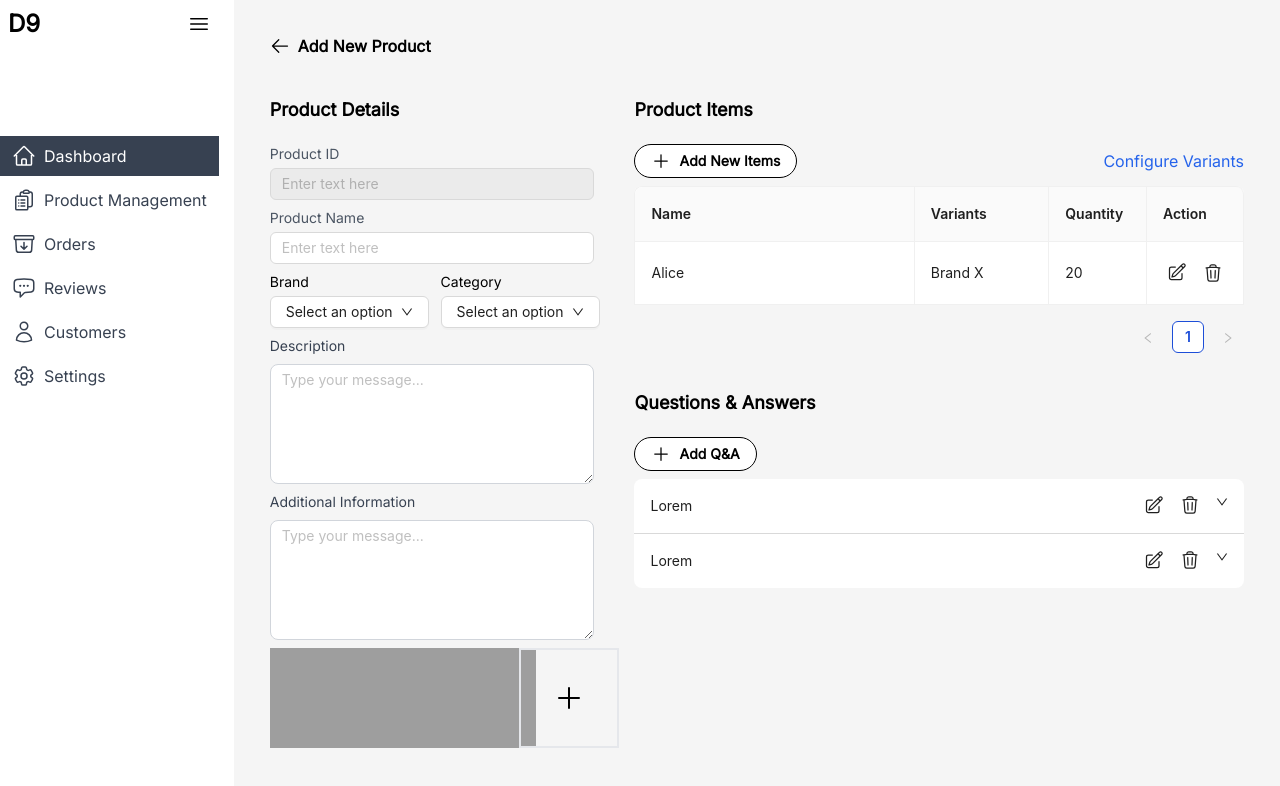
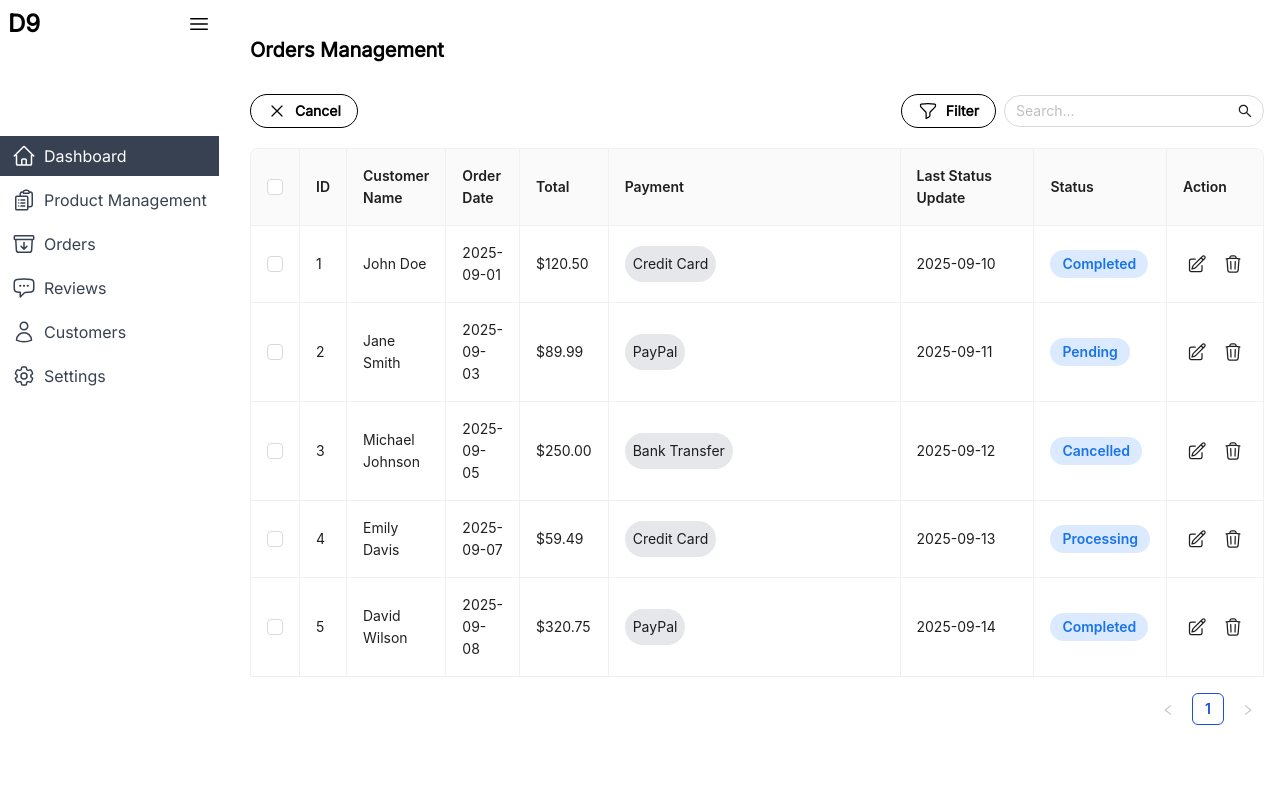
Before and after one commit to zakiD9/E-com-Website, a React (Vite) app: page /Admin in a window 1280 px wide. Shown: the top 786 px of the page. Built offline with nearby package versions, Linux system fonts and the light colour scheme; grey boxes are pictures that could not be loaded.

Commit message:
orders section

```diff
--- /dev/null
+++ b/src/components/pages/admin/sections/orders/OrdersSection.tsx
@@ -0,0 +1,171 @@
+import { FunnelIcon, XMarkIcon } from "@heroicons/react/24/outline";
+import { SearchBar } from "../../../../ui/search/SearchInput";
+import { ReusableTable } from "../../../../ui/table.tsx/Table";
+import EditButton from "../../../../ui/table.tsx/Edit";
+import DeleteButton from "../../../../ui/table.tsx/Delete";
+import { Button } from "../../../../ui/button/Button";
+import Status from "../../../../ui/table.tsx/Status";
+
+type Order = {
+  id: number;
+  customerName: string;
+  orderDate: string;
+  total: string;
+  payment: string;
+  lastUpdate: string;
+  status: string;
+  action: string;
+};
+
+const columns: ColumnsType<Order> = [
+  {
+    title: "ID",
+    dataIndex: "id",
+    key: "id",
+      width: 30,
+
+  },
+  {
+    title: "Customer Name",
+    dataIndex: "customerName",
+    key: "name",
+      width: 30,
+
+  },{
+    title: "Order Date",
+    dataIndex: "orderDate",
+    key: "orderDate",
+      width: 30,
+
+  },{
+    title: "Total",
+    dataIndex: "total",
+    key: "total",
+      width: 30,
+
+  },
+  {
+    title: "Payment",
+    key: "payment",
+    render: (_, record) => (
+      <div className="p-2 text-sm rounded-full bg-gray-200 w-fit">
+        <span>{record.payment}</span>
+      </div>
+    ),
+    width: 350,
+
+  },
+  {
+    title: "Last Status Update",
+    dataIndex: "lastUpdate",
+    key: "lastStatusUpdate",
+    width: 150,
+
+  },
+  {
+    title: "Status",
+    key: "status",
+    render: (_, record) => (
+      <div className="flex gap-2">
+        <Status status={record.status}/>
+      </div>
+    ),
+    width: 100,
+  },
+  {
+    title: "Action",
+    key: "action",
+    render: (_, record) => (
+      <div className="flex gap-2">
+        <EditButton userId={record.id} />
+        <DeleteButton userId={record.id} />
+      </div>
+    ),
+    width:30
+  },
+];
+
+const orders: Order[] = [
+  {
+    id: 1,
+    customerName: "John Doe",
+    orderDate: "2025-09-01",
+    total: "$120.50",
+    payment: "Credit Card",
+    lastUpdate: "2025-09-10",
+    status: "Completed",
+    action: "View",
+  },
+  {
+    id: 2,
+    customerName: "Jane Smith",
+    orderDate: "2025-09-03",
+    total: "$89.99",
+    payment: "PayPal",
+    lastUpdate: "2025-09-11",
+    status: "Pending",
+    action: "View",
+  },
+  {
+    id: 3,
+    customerName: "Michael Johnson",
+    orderDate: "2025-09-05",
+    total: "$250.00",
+    payment: "Bank Transfer",
+    lastUpdate: "2025-09-12",
+    status: "Cancelled",
+    action: "View",
+  },
+  {
+    id: 4,
+    customerName: "Emily Davis",
+    orderDate: "2025-09-07",
+    total: "$59.49",
+    payment: "Credit Card",
+    lastUpdate: "2025-09-13",
+    status: "Processing",
+    action: "View",
+  },
+  {
+    id: 5,
+    customerName: "David Wilson",
+    orderDate: "2025-09-08",
+    total: "$320.75",
+    payment: "PayPal",
+    lastUpdate: "2025-09-14",
+    status: "Completed",
+    action: "View",
+  },
+];
+
+
+export default function OrdersSection(){
+
+    return(
+         <div className="flex flex-col gap-5 w-full p-4">
+            <h1 className="text-xl font-semibold mt-5">Orders Management</h1>
+            <div className="flex items-center justify-between">
+                <div className="flex gap-2">
+                    <Button size="sm" isPill={true} icon={<XMarkIcon />} label="Cancel"/>
+                </div>
+                <div className="flex gap-2">
+                    <Button size="sm" isPill={true} icon={<FunnelIcon />} label="Filter"/>
+                    <SearchBar size="middle" pill={true} />
+                </div>
+            </div>
+            <ReusableTable<Order>
+                columns={columns}
+                data={orders}
+                rowKey="id"
+                loading={false}
+                selectionType="checkbox"
+                rowSelection={{
+                type: "checkbox",
+                onChange: (selectedRowKeys, selectedRows) => {
+                console.log("Selected keys:", selectedRowKeys, selectedRows);
+                },
+                }}
+                />
+        </div>
+    )
+}
--- /dev/null
+++ b/src/components/pages/admin/sections/productmanagement/Allproducts/addnewproduct/QndA/QndAPopUp.tsx
@@ -0,0 +1,33 @@
+import { useState } from "react";
+import CustomTextArea from "../../../../../../../ui/TextArea";
+import EditButton from "../../../../../../../ui/table.tsx/Edit";
+import CustomModal from "../../../../../../../ui/Modal";
+import CustomInput from "../../../../../../../ui/Input/Input";
+
+
+export default function QndAPopUp(){
+    const [isOpen, setIsOpen] = useState(false);
+    return(
+        <div>
+            <EditButton onClick={()=>{setIsOpen(true)}} userId={1}/>
+      <CustomModal
+        visible={isOpen}
+        className="w-2/5"
+        title={<div className="text-2xl flex"><span>Variant</span></div>}
+        content={
+        <div className="flex flex-col gap-2 w-11/12">
+            <CustomInput size="large" label="Question"/>
+            <CustomTextArea rows={6} label="Answer"/>
+            <hr className="mt-2"/>
+        </div>
+
+        }
+        onClose={() => setIsOpen(false)}
+        onConfirm={() => {
+          alert("Confirmed!");
+          setIsOpen(false);
+        }}
+      />
+    </div>
+    )
+}
--- /dev/null
+++ b/src/components/pages/admin/sections/productmanagement/Allproducts/addnewproduct/productitems/ProductItemPopUp/Stock/StockPopUp.tsx
@@ -0,0 +1,38 @@
+import { useState } from "react";
+import EditButton from "../../../../../../../../../ui/table.tsx/Edit";
+import CustomInput from "../../../../../../../../../ui/Input/Input";
+import CustomModal from "../../../../../../../../../ui/Modal";
+
+
+export default function StockPopUp(){
+    const [isOpen, setIsOpen] = useState(false);
+    return(
+        <div>
+            <EditButton onClick={()=>{setIsOpen(true)}} userId={1}/>
+      <CustomModal
+        visible={isOpen}
+        className="w-2/5"
+        title={<div className="text-2xl flex"><span>Variant</span></div>}
+        content={
+        <div className="flex flex-col gap-2 w-full">
+            <CustomInput size="large" disabled={true} label="Total Qty"/>
+            <div className="flex gap-2">
+                        <CustomInput size="large" disabled={true} label="Original Price"/>
+                        <CustomInput size="large" label="Sales Price"/>
+            </div>
+            <div className="flex gap-2">
+                        <CustomInput size="large" disabled={true} label="Expiration Date"/>
+                        <CustomInput size="large" label="Discount Rate (%)"/>
+            </div>
+        </div>
+
+        }
+        onClose={() => setIsOpen(false)}
+        onConfirm={() => {
+          alert("Confirmed!");
+          setIsOpen(false);
+        }}
+      />
+    </div>
+    )
+}
--- a/src/components/pages/admin/sections/productmanagement/Allproducts/addnewproduct/productitems/StockTable.tsx
+++ b/src/components/pages/admin/sections/productmanagement/Allproducts/addnewproduct/productitems/ProductItemPopUp/Stock/StockTable.tsx
@@ -1,6 +1,6 @@
-import DeleteButton from "../../../../../../../ui/table.tsx/Delete";
-import EditButton from "../../../../../../../ui/table.tsx/Edit";
-import Status from "../../../../../../../ui/table.tsx/Status";
+import DeleteButton from "../../../../../../../../../ui/table.tsx/Delete";
+import Status from "../../../../../../../../../ui/table.tsx/Status";
+import StockPopUp from "./StockPopUp";
 
 type StockItem = {
   stockId: number | string;
@@ -45,7 +45,7 @@ export default function StockTable({ items, onEdit, onDelete }: StockTableProps)
             <Status size="small" status={item.status} />
           </span>
           <div className="flex">
-            <EditButton onClick={() => onEdit?.(item.stockId)} />
+            <StockPopUp />
             <DeleteButton onClick={() => onDelete?.(item.stockId)} />
           </div>
         </div>
--- /dev/null
+++ b/src/components/pages/admin/sections/productmanagement/Allproducts/addnewproduct/productitems/ProductItemPopUp/Variant/AddNewVariantPopUp.tsx
@@ -0,0 +1,30 @@
+import { useState } from "react";
+import EditButton from "../../../../../../../../../ui/table.tsx/Edit";
+import CustomInput from "../../../../../../../../../ui/Input/Input";
+import CustomModal from "../../../../../../../../../ui/Modal";
+
+
+export default function AddNewVariantPopUp(){
+    const [isOpen, setIsOpen] = useState(false);
+    return(
+        <div>
+            <EditButton onClick={()=>{setIsOpen(true)}} userId={1}/>
+      <CustomModal
+        visible={isOpen}
+        className="w-1/3"
+        title={<div className="text-2xl flex"><span>Variant</span></div>}
+        content={   <div className="flex gap-2">
+                        <CustomInput size="large" disabled={true} label="Name"/>
+                        <CustomInput size="large" label="Value"/>
+                    </div>
+
+        }
+        onClose={() => setIsOpen(false)}
+        onConfirm={() => {
+          alert("Confirmed!");
+          setIsOpen(false);
+        }}
+      />
+    </div>
+    )
+}
--- a/src/components/pages/admin/sections/productmanagement/Allproducts/addnewproduct/productitems/VariantItem.tsx
+++ b/src/components/pages/admin/sections/productmanagement/Allproducts/addnewproduct/productitems/ProductItemPopUp/Variant/VariantItem.tsx
@@ -1,4 +1,4 @@
-import EditButton from "../../../../../../../ui/table.tsx/Edit";
+import AddNewVariantPopUp from "./AddNewVariantPopUp";
 
 type VariantItemProps = {
   label: string;
@@ -11,7 +11,7 @@ export default function VariantItem(props:VariantItemProps){
         <div className="flex mt-1 justify-between">
                             <span className="font-semibold">{props.label}:</span>
                             <span className="mr-52">{props.value}</span>
-                            <EditButton />
+                            <AddNewVariantPopUp />
                             </div>
     )
 }
--- a/src/components/pages/admin/sections/productmanagement/Allproducts/addnewproduct/productitems/ProductItemsSection.tsx
+++ b/src/components/pages/admin/sections/productmanagement/Allproducts/addnewproduct/productitems/ProductItemsSection.tsx
@@ -4,7 +4,7 @@ import { TextButton } from "../../../../../../../ui/button/TextButton";
 import { ReusableTable } from "../../../../../../../ui/table.tsx/Table";
 import EditButton from "../../../../../../../ui/table.tsx/Edit";
 import DeleteButton from "../../../../../../../ui/table.tsx/Delete";
-import ProductItemPopUp from "./ProductItemPopUp";
+import ProductItemPopUp from "./ProductItemPopUp/ProductItemPopUp";
 
 type Item = {
   itemName: string;
--- a/src/components/ui/ReusableCollapse.tsx
+++ b/src/components/ui/ReusableCollapse.tsx
@@ -1,11 +1,10 @@
 import React from "react";
 import { Collapse, Space } from "antd";
 import {
-  EditOutlined,
   DownOutlined,
 } from "@ant-design/icons";
 import DeleteButton from "./table.tsx/Delete";
-import EditButton from "./table.tsx/Edit";
+import QndAPopUp from "../pages/admin/sections/productmanagement/Allproducts/addnewproduct/QndA/QndAPopUp";
 
 const { Panel } = Collapse;
 
@@ -38,7 +37,7 @@ export default function QndACollapse({ items }: ReusableCollapseProps) {
               <span>{title}</span>
               <Space>
                 {onEdit && (
-                  <EditButton userId={1} />
+                  <QndAPopUp />
                 )}
                 {onDelete && (
                   <DeleteButton userId={1}
--- a/src/pages/admin/Dashboard.tsx
+++ b/src/pages/admin/Dashboard.tsx
@@ -1,12 +1,12 @@
 import Sidebar from "../../components/pages/admin/layout/sidebar/SideBar";
-import ProductManagementSection from "../../components/pages/admin/sections/productmanagement/ProductManagementSection";
+import OrdersSection from "../../components/pages/admin/sections/orders/OrdersSection";
 
 export default function AdminDashboard() {
 
   return (
     <div className="w-full flex">
       <Sidebar />
-      <ProductManagementSection />
+      <OrdersSection />
     </div>
   );
 }
```
Also changed, not shown: src/components/pages/admin/sections/productmanagement/Allproducts/addnewproduct/productitems/ProductItemPopUp/ProductItemPopUp.tsx (renamed from src/components/pages/admin/sections/productmanagement/Allproducts/addnewproduct/productitems/ProductItemPopUp.tsx, +6 -6 lines), src/components/pages/admin/sections/productmanagement/Allproducts/addnewproduct/productitems/ProductItemPopUp/Variant/VariantListPopUp.tsx (added), src/components/pages/admin/sections/productmanagement/brands/BrandPopUp.tsx (added).
